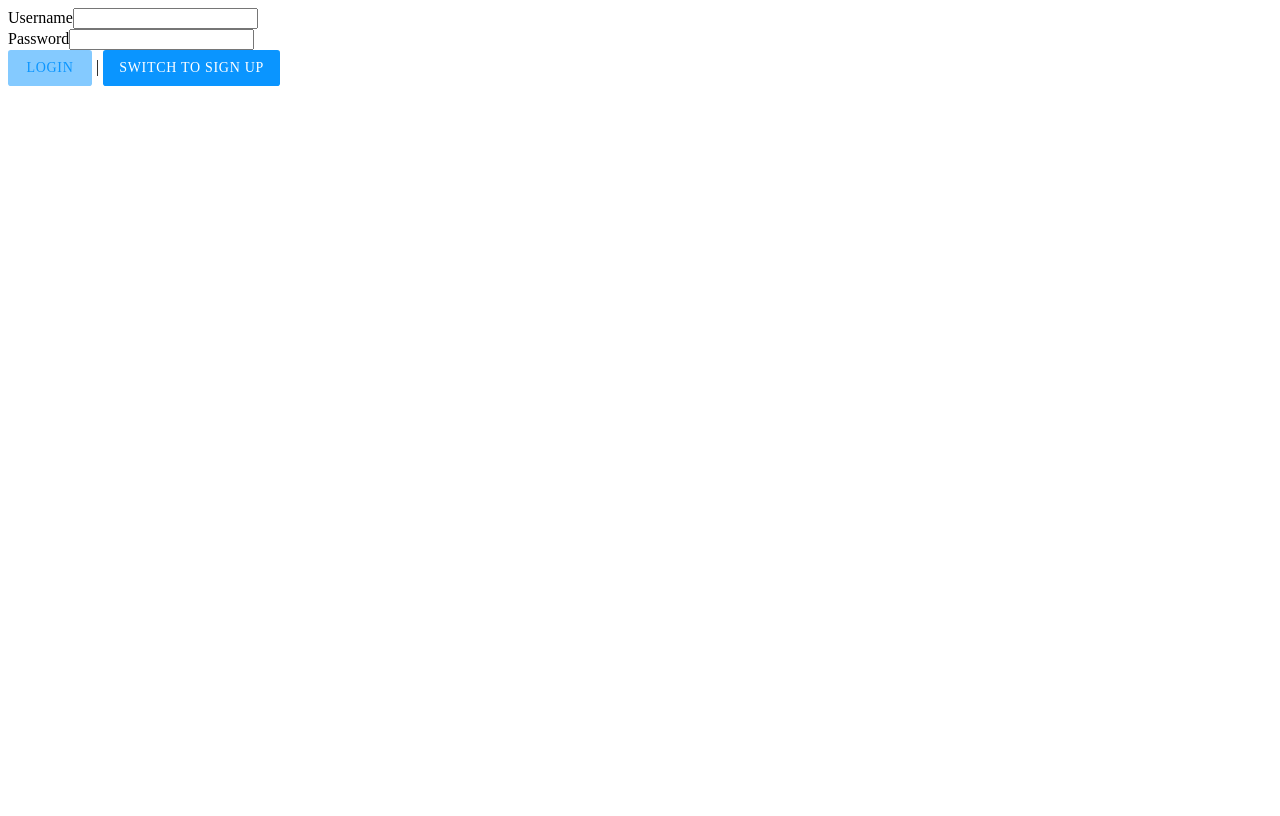
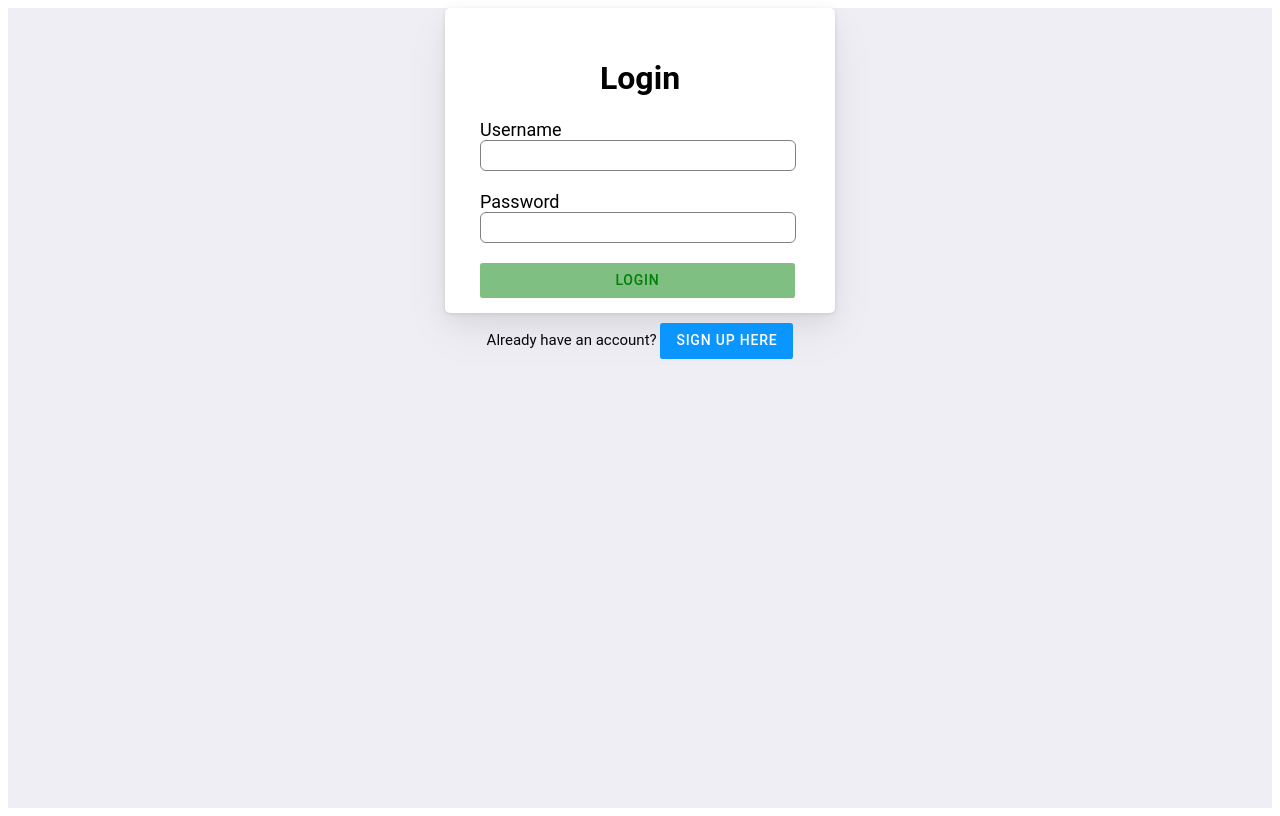
Before and after one commit to SSaurabhsahuu/StackOverflow_Clone, an Angular app: page /auth in a window 1280 px wide. Built offline with nearby package versions, Linux system fonts and the light colour scheme.

Commit message:
login UI added

```diff
--- a/package.json
+++ b/package.json
@@ -21,6 +21,7 @@
     "@angular/router": "~13.3.0",
     "axios": "^0.27.2",
     "bootstrap": "^5.2.1",
+    "jwt-decode": "^3.1.2",
     "rxjs": "~7.5.0",
     "tslib": "^2.3.0",
     "zone.js": "~0.11.4"
--- a/src/app/ask-question/ask-question.component.ts
+++ b/src/app/ask-question/ask-question.component.ts
@@ -47,10 +47,14 @@ export class AskQuestionComponent implements OnInit {
     // "username": "saurabh",
     // "answers": null
     // }
+    const headers = {
+      Authorization: 'Bearer ' + localStorage.getItem('userData'),
+    };
     this.http
       .post<any>(
         'https://personal-stackoverflow.herokuapp.com/api/rest/question',
-        body
+        body,
+        {headers}
       )
       .subscribe((data) => {
         this.postId = data.id;
--- a/src/app/auth/auth.component.css
+++ b/src/app/auth/auth.component.css
@@ -0,0 +1,80 @@
+html,
+body {
+  min-height: 100vh;
+  height: auto;
+  margin: 0;
+}
+body {
+  background-color: rgb(239, 238, 244);
+  font-family: "Roboto", sans-serif;
+  /* height: 200%; */
+}
+
+.submit {
+  width: 315px;
+  margin-top: 20px;
+}
+
+.login-box {
+  width: 360px;
+  /* height: 280px; */
+  padding: 15px;
+  margin: auto;
+  border-radius: 5px;
+  background-color: hsl(0, 0%, 100%);
+  /* border: 1px red solid; */
+  box-shadow: 0 10px 24px hsla(0, 0%, 0%, 0.05),
+    0 20px 48px hsla(0, 0%, 0%, 0.05), 0 1px 4px hsla(0, 0%, 0%, 0.1);
+}
+
+h1 {
+  text-align: center;
+  padding-top: 15px;
+}
+
+h4 {
+  text-align: center;
+}
+
+form {
+  width: 300px;
+  margin-left: 20px;
+}
+
+form label {
+  display: flex;
+  margin-top: 20px;
+  font-size: 18px;
+}
+
+form input {
+  width: 100%;
+  padding: 7px;
+  border: none;
+  border: 1px solid gray;
+  border-radius: 6px;
+  outline: none;
+}
+input[type="button"] {
+  width: 320px;
+  height: 35px;
+  margin-top: 20px;
+  border: none;
+  background-color: #49c1a2;
+  color: white;
+  font-size: 18px;
+}
+p {
+  text-align: center;
+  /* padding-top: 20px; */
+  font-size: 15px;
+}
+.para-2 {
+  text-align: center;
+  color: rgb(8, 8, 8);
+  font-size: 15px;
+  margin-top: 10px;
+}
+.para-2 a {
+  color: #49c1a2;
+}
--- a/src/app/auth/auth.component.html
+++ b/src/app/auth/auth.component.html
@@ -1,3 +1,9 @@
+<body>
+
+
+    <div class="login-box">
+        <h1>{{ isLoginMode ? "Login" : "Sign Up" }}</h1>
+        <h4>{{ isLoginMode ? "" : "It's free and only takes a minute" }}</h4>
         <div class="row">
             <div class="col-xs-12 col-md-6 col-md-offset-3">
                 <div class="alert alert-danger" *ngIf="error">
@@ -8,11 +14,12 @@
                 <app-loading-spinner></app-loading-spinner>
             </div> -->
 
-        <form #authForm="ngForm" (ngSubmit)="onSubmit(authForm)" *ngIf="!isLoading">
+                <form #authForm="ngForm" (ngSubmit)="onSubmit(authForm)">
                     <div class="form-group">
                         <label for="username">Username</label>
 
-                <input type="username" id="username" class="form-control" ngModel name="username" required username />
+                        <input type="username" id="username" class="form-control" ngModel name="username" required
+                            username />
                     </div>
 
                     <div class="form-group">
@@ -21,18 +28,23 @@
                         <input type="password" id="password" class="form-control" ngModel name="password" required
                             minlength="2" />
                     </div>
-
-            <div>
-                <button class="btn " data-type="primary" type="submit" [disabled]="!authForm.valid">
+                    <button class="btn submit" data-type="success" type="submit" [disabled]="!authForm.valid">
                         {{ isLoginMode ? "Login" : "Sign Up" }}
                     </button>
 
-                |
-
-                <button class="btn" data-type="primary" (click)="onSwitchMode()" type="button">
-                    Switch to {{ isLoginMode ? "Sign Up" : "Login" }}
-                </button>
-            </div>
                 </form>
             </div>
         </div>
+        <p *ngIf="!isLoginMode">
+            By clicking the Sign Up button,you agree to our <br />
+            <a style="color: blue;">Terms and Condition</a> and <a style="color: blue;">Policy Privacy</a>
+        </p>
+    </div>
+    <p class="para-2">
+        {{ isLoginMode ? "Already have an account?" : " Not have an account ?" }}
+        <button class="btn" data-type="primary" (click)="onSwitchMode()" type="button">
+            {{ isLoginMode ? "Sign Up Here" : "Login here" }}
+        </button>
+    </p>
+
+</body>
--- a/src/app/auth/auth.component.ts
+++ b/src/app/auth/auth.component.ts
@@ -10,8 +10,8 @@ import { AuthService, AuthResponseData } from './auth.service';
 
 @Component({
   selector: 'app-auth',
-
   templateUrl: './auth.component.html',
+  styleUrls: ['./auth.component.css'],
 })
 export class AuthComponent {
   isLoginMode = true;
@@ -37,7 +37,7 @@ export class AuthComponent {
 
     let authObs: Observable<AuthResponseData>;
 
-    this.isLoading = true;
+    // this.isLoading = true;
 
     if (this.isLoginMode) {
       authObs = this.authService.login(username, password);
@@ -49,18 +49,17 @@ export class AuthComponent {
       (resData) => {
         console.log(resData);
 
-        this.isLoading = false;
+        // this.isLoading = false;
 
         this.router.navigate(['/']);
+      },
+      (errorMessage) => {
+        console.log(errorMessage);
+
+        this.error = errorMessage;
+
+        // this.isLoading = false;
       }
-      // ,
-      // (errorMessage) => {
-      //   console.log(errorMessage);
-
-      //   this.error = errorMessage;
-
-      //   this.isLoading = false;
-      // }
     );
 
     form.reset();
--- a/src/app/auth/auth.service.ts
+++ b/src/app/auth/auth.service.ts
@@ -9,26 +9,24 @@ import { catchError, tap } from 'rxjs/operators';
 import { throwError, BehaviorSubject } from 'rxjs';
 
 import { User } from './user.model';
+import jwt_decode from 'jwt-decode';
 
 export interface AuthResponseData {
+  username?: string;
+  passwordHash?: string;
+  token: string;
+  authorities: [];
   // kind: string;
-
   // idToken: string;
-
-  username: string;
-
   // refreshToken: string;
-
   // expiresIn: string;
-
   // localId: string;
-
   // registered?: boolean;
 }
 
 @Injectable({ providedIn: 'root' })
 export class AuthService {
-  user = new BehaviorSubject<User | null>(null);
+  user = new BehaviorSubject<User | null>(null); // store user data
   base_url = 'https://personal-stackoverflow.herokuapp.com/';
   private tokenExpirationTimer: any;
 
@@ -36,47 +34,57 @@ export class AuthService {
 
   signup(username: string, password: string) {
     return this.http
-      .post<any>(this.base_url + 'api/rest/user', {
+      .post<AuthResponseData>(this.base_url + 'api/rest/user', {
         username: username,
         password: password,
         authorities: [],
       })
-      // .pipe(
-      //   catchError(this.handleError),
-      //   tap((resData) => {
-      //     this.handleAuthentication(resData.username);
-      //   })
-      // );
+      .pipe(
+        catchError(this.handleError)
+        // ,
+        // tap((resData) => {
+        //   this.handleAuthentication(resData);
+        // })
+      );
   }
 
   login(username: string, password: string) {
     return this.http
-      .post<any>(this.base_url + 'login', {
+      .post<AuthResponseData>(this.base_url + 'login', {
         username: username,
         password: password,
       })
       .pipe(
         catchError(this.handleError),
         tap((resData) => {
-          this.handleAuthentication(resData.token);
+          this.handleAuthentication(resData);
         })
       );
   }
+  private handleAuthentication(userData: AuthResponseData) {
+    // const expirationDate = new Date(new Date().getTime() + expiresIn * 1000);
+    let res: any = jwt_decode(userData.token);
+    console.log('token   ', res);
+    const userObj = new User(res.sub, userData.token);
 
+    this.user.next(userObj); // user data modified
+
+    // this.autoLogout(expiresIn * 1000);
+
+    localStorage.setItem('userData', JSON.stringify(userObj));
+    console.log('token value ', localStorage.getItem('userData'));
+  }
   autoLogin() {
-    const userData: {
-      email: string;
-      id: string;
-      _token: string;
-      _tokenExpirationDate: string;
-    } = JSON.parse(localStorage.getItem('userData') || '{}');
-
-    if (!userData) {
-      return;
-    }
-
+    // const userData: {
+    //   email: string;
+    //   id: string;
+    //   _token: string;
+    //   _tokenExpirationDate: string;
+    // } = JSON.parse(localStorage.getItem('userData') || '{}');
+    // if (!userData) {
+    //   return;
+    // }
     // const loadedUser = new User(userData.email, userData._token);
-
     // if (loadedUser.token) {
     //   this.user.next(loadedUser);
     //   const expirationDuration =
@@ -89,15 +97,15 @@ export class AuthService {
   logout() {
     this.user.next(null);
 
-    this.router.navigate(['/auth']);
+    // this.router.navigate(['/auth']);
 
     localStorage.removeItem('userData');
 
-    if (this.tokenExpirationTimer) {
-      clearTimeout(this.tokenExpirationTimer);
-    }
+    // if (this.tokenExpirationTimer) {
+    //   clearTimeout(this.tokenExpirationTimer);
+    // }
 
-    this.tokenExpirationTimer = null;
+    // this.tokenExpirationTimer = null;
   }
 
   autoLogout(expirationDuration: number) {
@@ -106,19 +114,8 @@ export class AuthService {
     }, expirationDuration);
   }
 
-  private handleAuthentication(token: string) {
-    // const expirationDate = new Date(new Date().getTime() + expiresIn * 1000);
-
-    // const user = new User(username, token);
-
-    // this.user.next(user);
-
-    // this.autoLogout(expiresIn * 1000);
-
-    localStorage.setItem('userData', token);
-  }
-
   private handleError(errorRes: HttpErrorResponse) {
+    console.log('error ', errorRes);
     let errorMessage = 'An unknown error occurred!';
 
     if (!errorRes.error || !errorRes.error.error) {
--- a/src/app/auth/user.model.ts
+++ b/src/app/auth/user.model.ts
@@ -1,11 +1,10 @@
 export class User {
   constructor(
-    public email: string,
-
-    // public id: string,
-
-    private _token: string // private _tokenExpirationDate: Date
-  ) {}
+    public username: string,
+    private _token: string
+  ) // public id: string,
+  // private _tokenExpirationDate: Date
+  {}
 
   get token() {
     // if (!this._tokenExpirationDate || new Date() > this._tokenExpirationDate) {
--- a/src/app/home/home.component.css
+++ b/src/app/home/home.component.css
@@ -1,105 +1,109 @@
-.website_name{
-    display:inline;
+.website_name {
+  display: inline;
   width: 100px;
 }
-.search{
-    display:inline;
-    width:auto;
-    margin-left:150px;
+.search {
+  display: inline;
+  width: auto;
+  margin-left: 150px;
 }
-.search__field{
+.search__field {
   width: 300px;
 }
-.questions-container{
-    position:relative;
+.username {
+  display: inline;
+  margin-left: 50px;
+}
+.logout {
+  margin-left: 30px;
+}
+.questions-container {
+  position: relative;
   margin-left: 200px;
   height: 500px;
-    width: 700px;
-    border:1px solid rgb(255, 255, 255);
-
+  width: 730px;
+  border: 1px solid rgb(255, 255, 255);
 }
-.questions{
-    display:inline;
-    position:absolute;
-    top:10px;
+.questions {
+  display: inline;
+  position: absolute;
+  top: 10px;
   left: 20px;
   font-size: larger;
 }
-.ask{
-    display:inline;
-    position:absolute;
-    top:10px;
-    right:0px;
+.ask {
+  display: inline;
+  position: absolute;
+  top: 10px;
+  right: 0px;
   /* background-color: rgb(54, 54, 228); */
 }
-.topline{
+.topline {
   margin-top: 50px;
   height: 1px;
   background-color: rgb(141, 137, 137);
 }
 
-.question-box{
+.question-box {
   margin-top: 10px;
   /* height: fit-content; */
-    background-image: linear-gradient(rgba(245, 245, 245, 0),whitesmoke);
+  background-image: linear-gradient(rgba(245, 245, 245, 0), whitesmoke);
 }
 
-.va{
+.va {
   display: inline-block;
-    position:relative;
+  position: relative;
   /* border: 1px solid red; */
   top: 5px;
   left: 15px;
-    width: 70px;
+  width: 85px;
   height: 50px;
-
 }
-.views{
+.views {
   /* display: inline; */
   /* position:absolute; */
   margin: 0px;
-    color: hsl(358,64%,35%);
+  color: hsl(358, 64%, 35%);
 }
-.answers{
+.answers {
   /* display: inline; */
   /* position:absolute; */
   margin: 0px;
   color: rgb(235, 237, 235);
-    background-color: hsl(140,41%,31%);
+  background-color: hsl(140, 41%, 31%);
   border-radius: 5px;
   padding: 2px;
 }
-.qd{
+.qd {
   display: inline-block;
-    position: absolute;;
-    margin-left:30px;
+  position: absolute;
+  margin-left: 30px;
   /* border: 1px solid red; */
-    width:600px;
-
+  width: 600px;
 }
-.question_ele{
+.question_ele {
   /* position: absolute; */
   font-size: large;
-    color: hsl(209,100%,37.5%);
+  color: hsl(209, 100%, 37.5%);
   text-decoration: none;
 }
-.description{
+.description {
   /* position: absolute; */
   /* margin-top: 20px; */
   margin: 0px;
   font-size: small;
-    color:hsl(210,8%,25%);
+  color: hsl(210, 8%, 25%);
   width: fit-content;
 }
-.username{
+.questionUsername {
   display: inline;
-    color: hsl(206,100%,40%);
+  color: hsl(206, 100%, 40%);
 }
-.date{
+.date {
   display: inline;
   color: gray;
 }
-.ud{
+.ud {
   margin: 5px 0px;
   /* padding: 5px 0px; */
   /* border:1px solid red; */
@@ -108,7 +112,7 @@
   font-size: smaller;
   /* padding-right: 0; */
 }
-.line{
+.line {
   height: 1.5px;
   /* margin: 0px 5px; */
   background-color: rgb(177, 175, 175);
--- a/src/app/home/home.component.html
+++ b/src/app/home/home.component.html
@@ -7,9 +7,12 @@
             Search
         </button>
     </form>
-    <button class="btn" routerLink="/auth" data-type="primary">Login</button>
+    <button class="btn" *ngIf="user == null" routerLink="/auth" data-type="primary">Login</button>
+    <h2 class="username" *ngIf="user != null">Welcome {{user.username}}</h2>
+    <button class="btn logout" *ngIf="user != null" routerLink="/" (click)="onLogout()"
+        data-type="danger">Logout</button>
 </div>
-<!-- <h2>Welcome {{}}</h2> -->
+<!-- <h2 *ngIf="user != null">Welcome {{user.username}}</h2> -->
 
 <!-- <button class="btn" data-type="success">Button</button>
 <button class="btn" data-type="warning">Button</button>
@@ -43,7 +46,7 @@
 
         <br>
         <div class="ud">
-            <p class="username">{{question_element.username}}</p>
+            <p class="questionUsername">{{question_element.username}}</p>
             <p class="date" *ngIf="question_element.timestamp != null"> asked {{question_element.timestamp.slice(0,10)}}
             </p>
         </div>
--- a/src/app/home/home.component.ts
+++ b/src/app/home/home.component.ts
@@ -2,6 +2,7 @@ import { AfterViewInit, Component, Input, OnInit } from '@angular/core';
 import { HttpClient } from '@angular/common/http';
 import { DataService } from '../data.service';
 import { LoadingService } from '../loading.service';
+import { AuthService } from '../auth/auth.service';
 // import icons from '../../assets/icons.svg';
 @Component({
   selector: 'app-home',
@@ -15,10 +16,11 @@ export class HomeComponent implements OnInit {
   searchFor: any;
   dataService: DataService;
   loading$ = this.loader.loading$;
-
+  user: any;
   constructor(
     private http: HttpClient,
     dataService: DataService,
+    private authService: AuthService,
     public loader: LoadingService
   ) {
     this.dataService = dataService;
@@ -33,21 +35,22 @@ export class HomeComponent implements OnInit {
     this.dataService.dataChange.subscribe(() => {
       this.getQuestions();
     });
+    this.authService.user.subscribe((data) => {
+      this.user = data;
+    });
+
+    if (localStorage.getItem('userData') != null)
+      this.user = JSON.parse(localStorage.getItem('userData') || '');
   }
   getQuestions() {
     // const headers = {
-    //   Authorization:
-    //     'Bearer eyJhbGciOiJIUzI1NiJ9.eyJzdWIiOiJzYXVyYWJoIiwiZXhwIjoxNjYzODI1MDUyLCJpYXQiOjE2NjM4MjQxNTJ9.zj-kxc1zcaeHH4DD_VSF2xwfbeQmRrifpmu6ePbwsT8',
+    //   Authorization: 'Bearer ' + JSON.parse(localStorage.getItem('userData') || '').token,
     // };
-    const headers = {
-      Authorization: 'Bearer ' + localStorage.getItem('userData'),
-    };
     console.log('token value ', localStorage.getItem('userData'));
 
     this.http
       .get<any>(
-        'https://personal-stackoverflow.herokuapp.com/api/rest/questions',
-        { headers }
+        'https://personal-stackoverflow.herokuapp.com/api/rest/questions'
       )
       .subscribe((data) => {
         this.questions = data.reverse();
@@ -82,14 +85,7 @@ export class HomeComponent implements OnInit {
         console.log(' views updated');
       });
   }
-  //  renderSpinner(parentEle:any){
-  //   const html =`<div class="spinner">
-  //   <svg>
-  //     <use href="../../assets/icons.svg#icon-loader"></use>
-  //   </svg>
-  // </div>
-  //   `;
-  //   parentEle.innerHTML = "";
-  //   parentEle.insertAdjacentHTML("afterbegin", html);
-  // };
+  onLogout() {
+    this.authService.logout();
+  }
 }
--- a/src/app/question-detail/question-detail.component.ts
+++ b/src/app/question-detail/question-detail.component.ts
@@ -30,19 +30,18 @@ export class QuestionDetailComponent implements OnInit {
   }
 
   ngOnInit(): void {
-    let date = new Date();
-    let start = date.getSeconds();
-    console.log('start ', start);
-    const headers = {
-      Authorization:
-        'Bearer eyJhbGciOiJIUzI1NiJ9.eyJzdWIiOiJzYXVyYWJoIiwiZXhwIjoxNjYzNzgxNjk1LCJpYXQiOjE2NjM3ODA3OTV9.nJhFRhBBpF5fWq0m5nrJTvZbk8ZuUZBX79ehsKvvals',
-    };
+    // let date = new Date();
+    // let start = date.getSeconds();
+    // console.log('start ', start);
+
+    // const headers = {
+    //   Authorization: 'Bearer ' + JSON.parse(localStorage.getItem('userData') || '').token,
+    // };
     if (this.dataService.questionId != undefined) {
       this.http
         .get<any>(
           'https://personal-stackoverflow.herokuapp.com/api/rest/question/' +
-            this.dataService.questionId,
-          { headers }
+            this.dataService.questionId
         )
         .subscribe((data) => {
           this.question = data;
@@ -58,8 +57,7 @@ export class QuestionDetailComponent implements OnInit {
       this.http
         .get<any>(
           'https://personal-stackoverflow.herokuapp.com/api/rest/question/' +
-            this.dataService.questionId,
-          { headers }
+            this.dataService.questionId
         )
         .subscribe((data) => {
           this.question = data;
@@ -145,8 +143,7 @@ export class QuestionDetailComponent implements OnInit {
       votesDown: 0,
     };
     const headers = {
-      Authorization:
-        'Bearer eyJhbGciOiJIUzI1NiJ9.eyJzdWIiOiJzYXVyYWJoIiwiZXhwIjoxNjYzNzgxNjk1LCJpYXQiOjE2NjM3ODA3OTV9.nJhFRhBBpF5fWq0m5nrJTvZbk8ZuUZBX79ehsKvvals',
+      Authorization: 'Bearer ' + localStorage.getItem('userData'),
     };
     this.http
       .post<any>(
```
Also changed, not shown: src/app/auth/auth-interceptor.service.ts (+27 -27 lines), 1 other file (tests, documents, lock files or other folders). Lines whose indentation alone changed are shown as unchanged.
